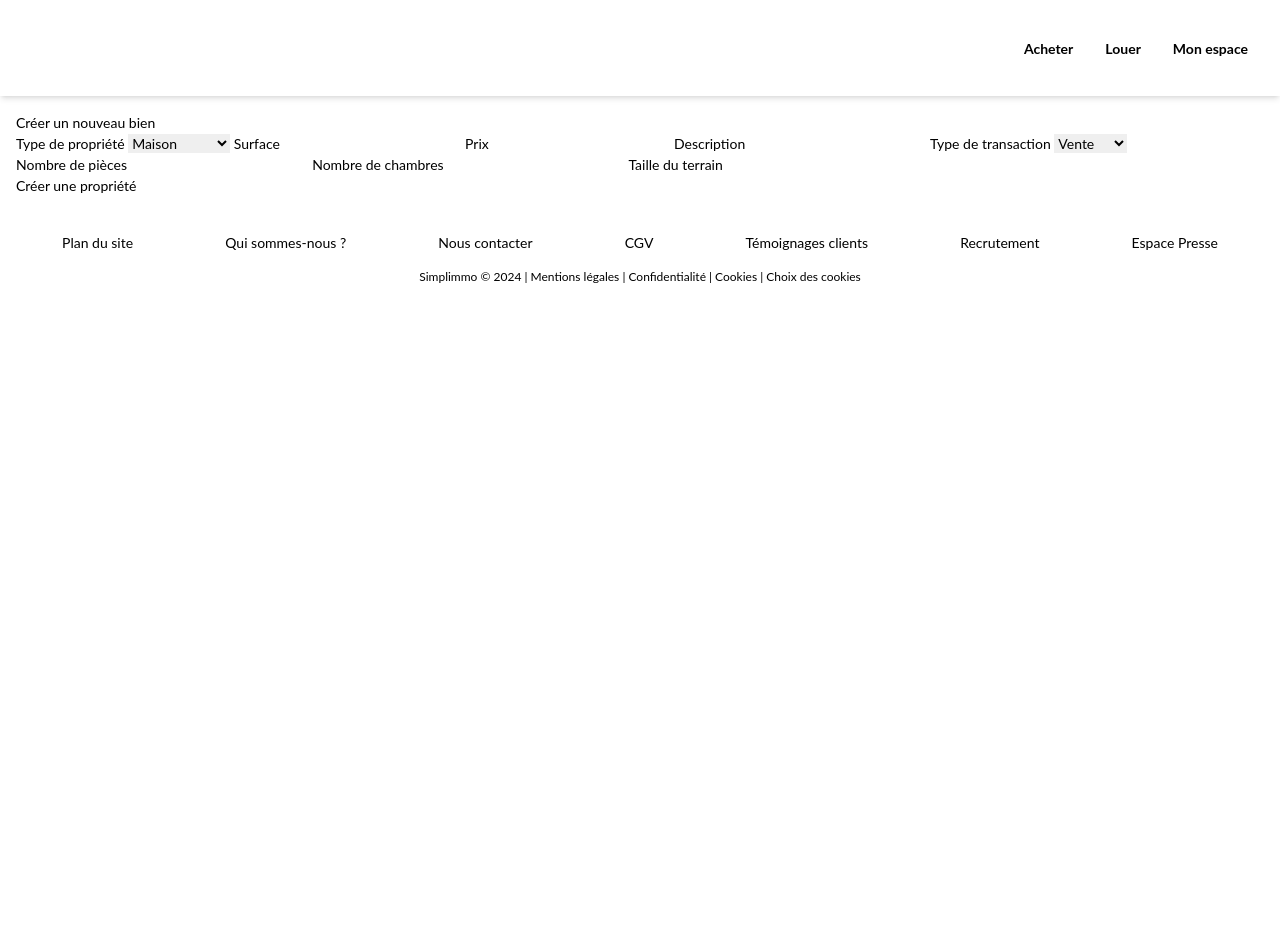
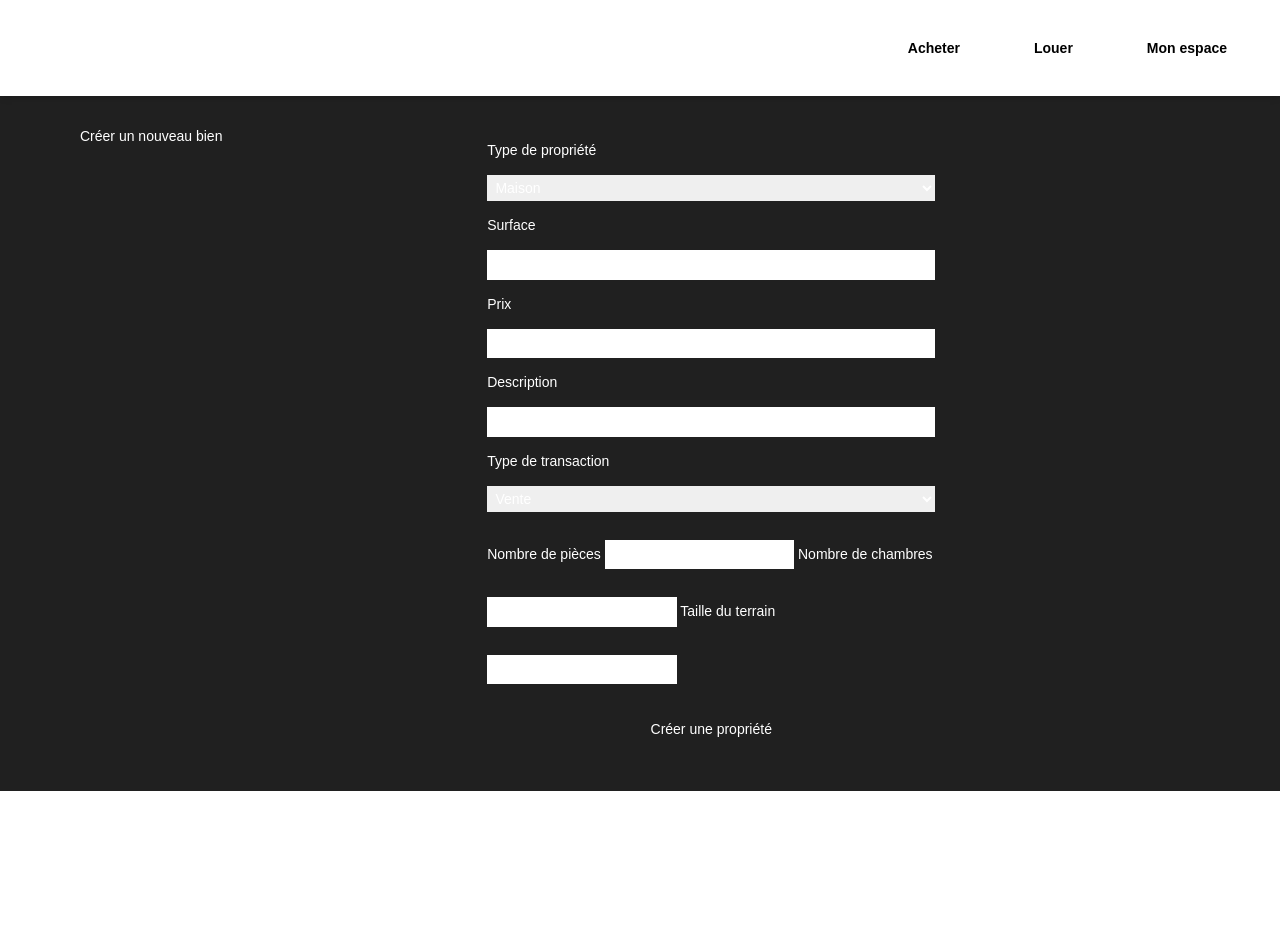
Before and after one commit to ElRecipiente/Simpl-Immo, a PHP site: page /create-property in a window 1280 px wide. Before the commit the page ends 283 px from the top, so only its background shows below. Run offline with PHP 8.4, Linux system fonts and the light colour scheme; some libraries are stand-ins or nearby versions.

Commit message:
chore: merge conflict resolve

```diff
--- a/public/css/global.css
+++ b/public/css/global.css
@@ -1,11 +1,96 @@
 /* General Styles */
 * {
+  margin: 0;
+  padding: 0;
   box-sizing: border-box;
+  font-family: sans-serif;
+  list-style: none;
 }
 
 body {
+  background-color: #202020;
+  color: white;
   font-size: 14px;
   font-family: Lato, sans-serif;
+}
+
+h1,
+h2,
+h3 {
+  margin-top: 1em;
+  text-align: center;
+}
+
+form {
+  display: flex;
+  flex-flow: column;
+  width: 40%;
+  margin: 2em auto;
+}
+
+input,
+select {
+  font-size: 14px;
+  margin: 1em 0;
+  padding: 0.3em;
+}
+
+a {
+  text-decoration: none;
+  display: block;
+  width: fit-content;
+  padding: 0.5em;
+  margin: 1em;
+}
+
+a.modify {
+  background-color: blue;
+  color: white;
+}
+
+a.delete {
+  background-color: red;
+  color: white;
+}
+
+a.add {
+  background-color: green;
+  color: white;
+}
+
+.error {
+  background-color: red;
+  color: white;
+  text-align: center;
+  padding: 0.2em;
+  font-weight: bold;
+}
+
+button {
+  width: fit-content;
+  margin-top: 1em;
+  padding: 0.5em;
+  border: none;
+  align-self: center;
+}
+
+.container {
+  width: 90%;
+  margin: 0 auto;
+  display: flex;
+  flex-flow: row wrap;
+}
+
+card {
+  width: 30%;
+  padding: 0.5em;
+  margin: 0.5em;
+  background-color: white;
+  color: black;
+}
+
+img {
+  width: 100%;
 }
 
 /* Nav */
--- a/src/templates/base.html.twig
+++ b/src/templates/base.html.twig
@@ -59,4 +59,116 @@
     </div>
 </footer>
 </body>
+<style>
+    * {
+      margin: 0;
+      padding: 0;
+      box-sizing: border-box;
+      font-family: sans-serif;
+      list-style: none;
+    }
+
+    body {
+      font-size: 14px;
+      font-family: Lato, sans-serif;
+    }
+    h1, h2, h3 {
+        margin-top: 1em;
+        text-align: center;
+    }
+
+    form {
+        display: flex;
+        flex-flow: column;
+        width: 40%;
+        margin: 2em auto;
+    }
+
+    input, select {
+        font-size: 14px;
+        margin: 1em 0;
+        padding: 0.3em;
+    }
+
+    a {
+        text-decoration: none;
+        display: block;
+        width: fit-content;
+        padding: 0.5em;
+        margin: 1em;
+    }
+
+    a.modify {
+        background-color: blue;
+        color: white;
+    }
+
+    a.delete {
+        background-color: red;
+        color: white;
+    }
+
+    a.add {
+        background-color: green;
+        color: white;
+    }
+
+    .error {
+        background-color: red;
+        color: white;
+        text-align: center;
+        padding: 0.2em;
+        font-weight: bold;
+    }
+
+    button {
+        width: fit-content;
+        margin-top: 1em;
+        padding: 0.5em;
+        border: none;
+        align-self: center;
+    }
+
+    .container {
+        width: 90%;
+        margin: 0 auto;
+        display: flex;
+        flex-flow: row wrap;
+    }
+
+    card {
+        width: 30%;
+        padding: 0.5em;
+        margin: 0.5em;
+        background-color: white;
+        color: black;
+    }
+
+    img {
+        width: 100%;
+    }
+
+    /* Nav */
+    .nav-link::after {
+      content: "";
+      position: absolute;
+      left: 0;
+      right: 0;
+      bottom: -3px;
+      height: 0.5px;
+      background-color: #000;
+      opacity: 0;
+      transform: scaleX(0);
+      transform-origin: bottom right;
+      transition: transform 0.25s linear, opacity 0.25s linear;
+    }
+
+    .nav-link:hover::after {
+      opacity: 1;
+      height: 1px;
+      background-color: #000; /* Tailwind's bg-black */
+      transform-origin: bottom left;
+      transform: scaleX(1);
+    }
+</style>
 </html>
```
